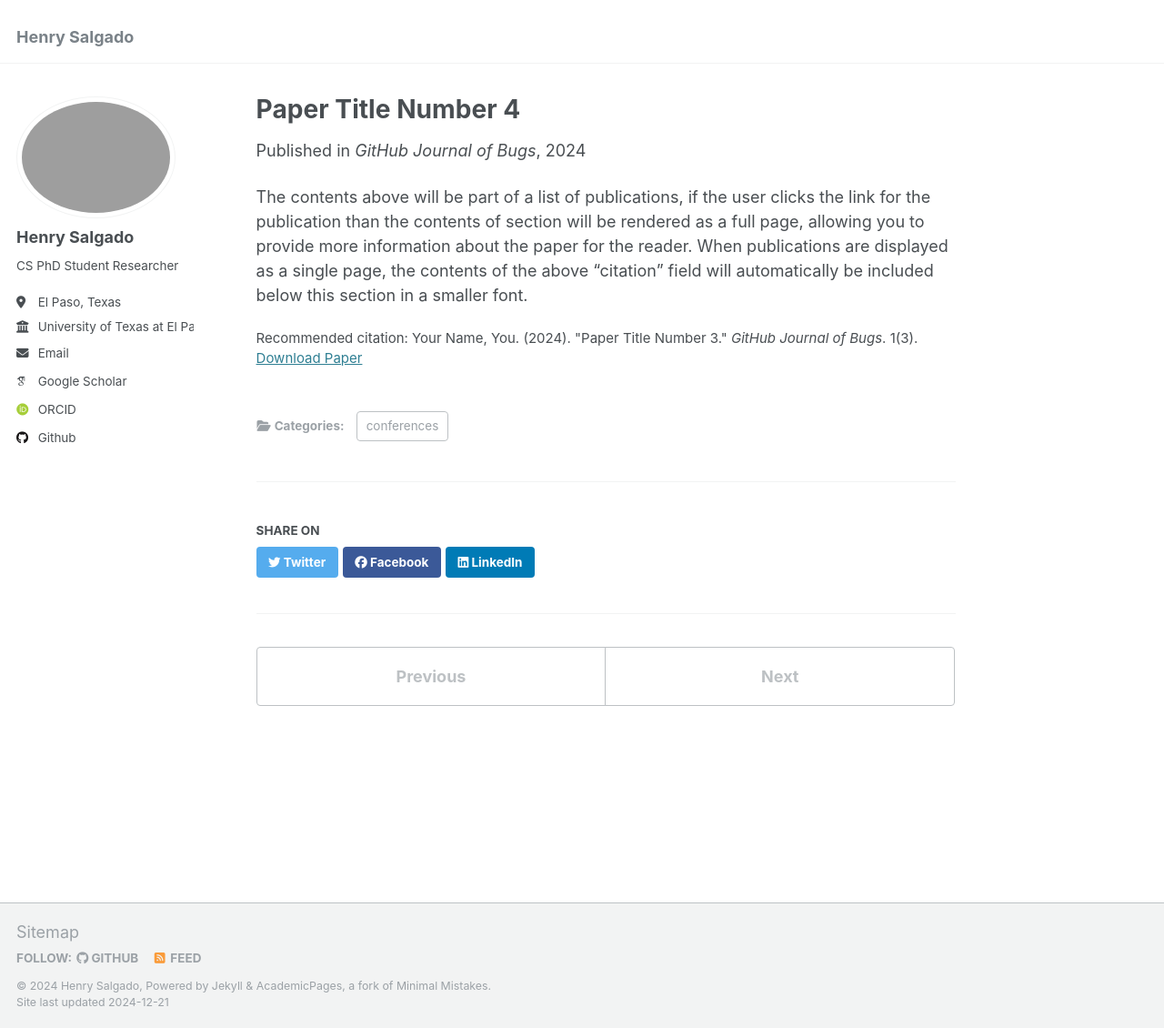
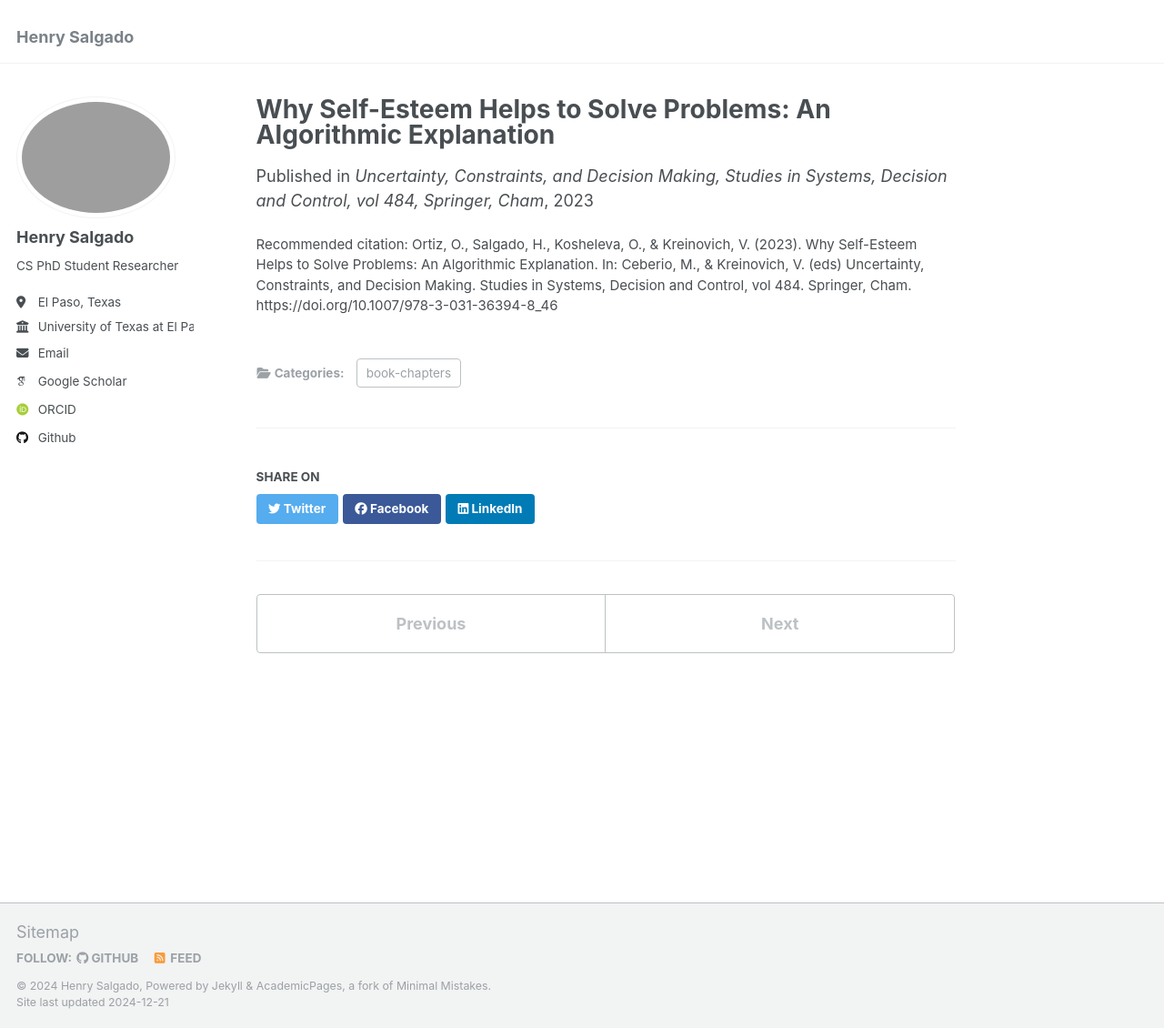
Before and after one commit to eigenhenry/eigenhenry.github.io, a Jekyll site: the page built from _publications/2024-02-17-paper-title-number-4.md, in a window 1280 px wide and 1130 px high. Shown: the whole window at 91% size. Built offline with Jekyll 4.4.1, drawn with Linux system fonts in a browser that asks for light colours; some web fonts are replaced.

Commit message:
Update 2024-02-17-paper-title-number-4.md

```diff
--- a/_publications/2024-02-17-paper-title-number-4.md
+++ b/_publications/2024-02-17-paper-title-number-4.md
@@ -1,13 +1,9 @@
 ---
-title: "Paper Title Number 4"
+title: "Why Self-Esteem Helps to Solve Problems: An Algorithmic Explanation"
 collection: publications
-category: conferences
-permalink: /publication/2024-02-17-paper-title-number-4
-excerpt: 'This paper is about fixing template issue #693.'
-date: 2024-02-17
-venue: 'GitHub Journal of Bugs'
-paperurl: 'http://academicpages.github.io/files/paper3.pdf'
-citation: 'Your Name, You. (2024). &quot;Paper Title Number 3.&quot; <i>GitHub Journal of Bugs</i>. 1(3).'
+category: book-chapters
+permalink: "https://doi.org/10.1007/978-3-031-36394-8_46"
+date: 2023-01-01
+venue: "Uncertainty, Constraints, and Decision Making, Studies in Systems, Decision and Control, vol 484, Springer, Cham"
+citation: "Ortiz, O., Salgado, H., Kosheleva, O., & Kreinovich, V. (2023). Why Self-Esteem Helps to Solve Problems: An Algorithmic Explanation. In: Ceberio, M., & Kreinovich, V. (eds) Uncertainty, Constraints, and Decision Making. Studies in Systems, Decision and Control, vol 484. Springer, Cham. https://doi.org/10.1007/978-3-031-36394-8_46"
 ---
-
-The contents above will be part of a list of publications, if the user clicks the link for the publication than the contents of section will be rendered as a full page, allowing you to provide more information about the paper for the reader. When publications are displayed as a single page, the contents of the above "citation" field will automatically be included below this section in a smaller font.
```
